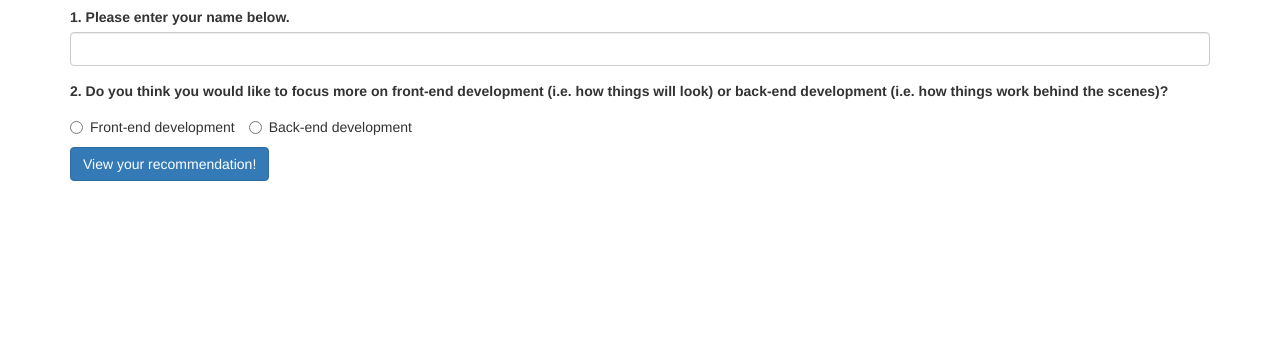
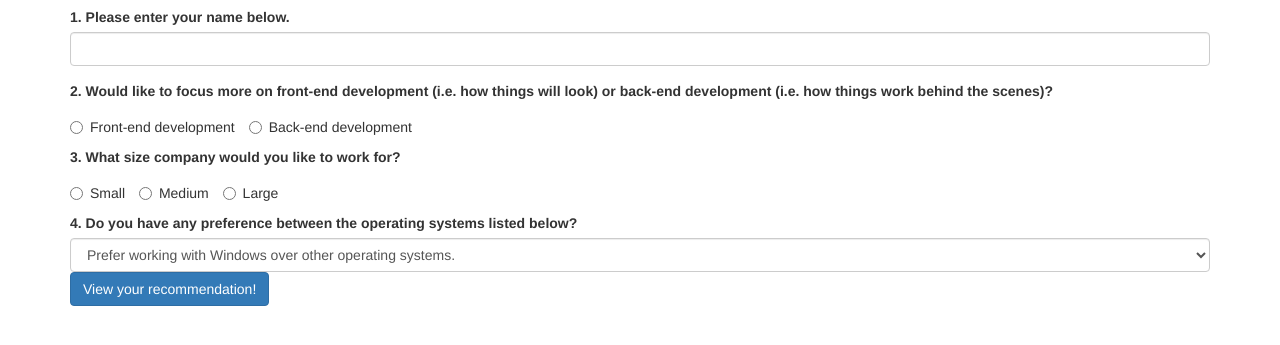
Before and after one commit to amcmerrell/track-suggestor, a plain HTML site: page index.html in a window 1280 px wide. Shown: the part 63-408 px from the top of the page. Drawn offline with Linux system fonts and the light colour scheme.

Commit message:
add business size and OS preference questions to form in html file.

```diff
--- a/index.html
+++ b/index.html
@@ -18,7 +18,7 @@
           <label for="name">1. Please enter your name below.</label>
           <input id="name" class="form-control" type="text">
         </div>
-        <label for="devType">2. Do you think you would like to focus more on front-end development (i.e. how things will look) or back-end development (i.e. how things work behind the scenes)?</label>
+        <label for="devType">2. Would like to focus more on front-end development (i.e. how things will look) or back-end development (i.e. how things work behind the scenes)?</label>
         <div class="radio">
           <label class="radio-inline">
             <input type="radio" name="devType" value="frontend">
@@ -29,6 +29,28 @@
             Back-end development
           </label>
         </div>
+        <label for="bizSize">3. What size company would you like to work for?</label>
+        <div class="radio">
+          <label class="radio-inline">
+            <input type="radio" name="bizSize" value="small">
+            Small
+          </label>
+          <label class="radio-inline">
+            <input type="radio" name="bizSize" value="medium">
+            Medium
+          </label>
+          <label class="radio-inline">
+            <input type="radio" name="bizSize" value="large">
+            Large
+          </label>
+        </div>
+        <label for="osPref">4. Do you have any preference between the operating systems listed below?</label>
+        <select class="form-control" id="osPref">
+            <option value="windows">Prefer working with Windows over other operating systems.</option>
+            <option value="android">Prefer working with Android over other operating systems.</option>
+            <option value="neither">Prefer not working with either Windows or Android.</option>
+            <option value="any">No preference.</option>
+        </select>
         <button type="submit" class="btn btn-primary">View your recommendation!</button>
       </form>
       <!-- End form content -->
```
